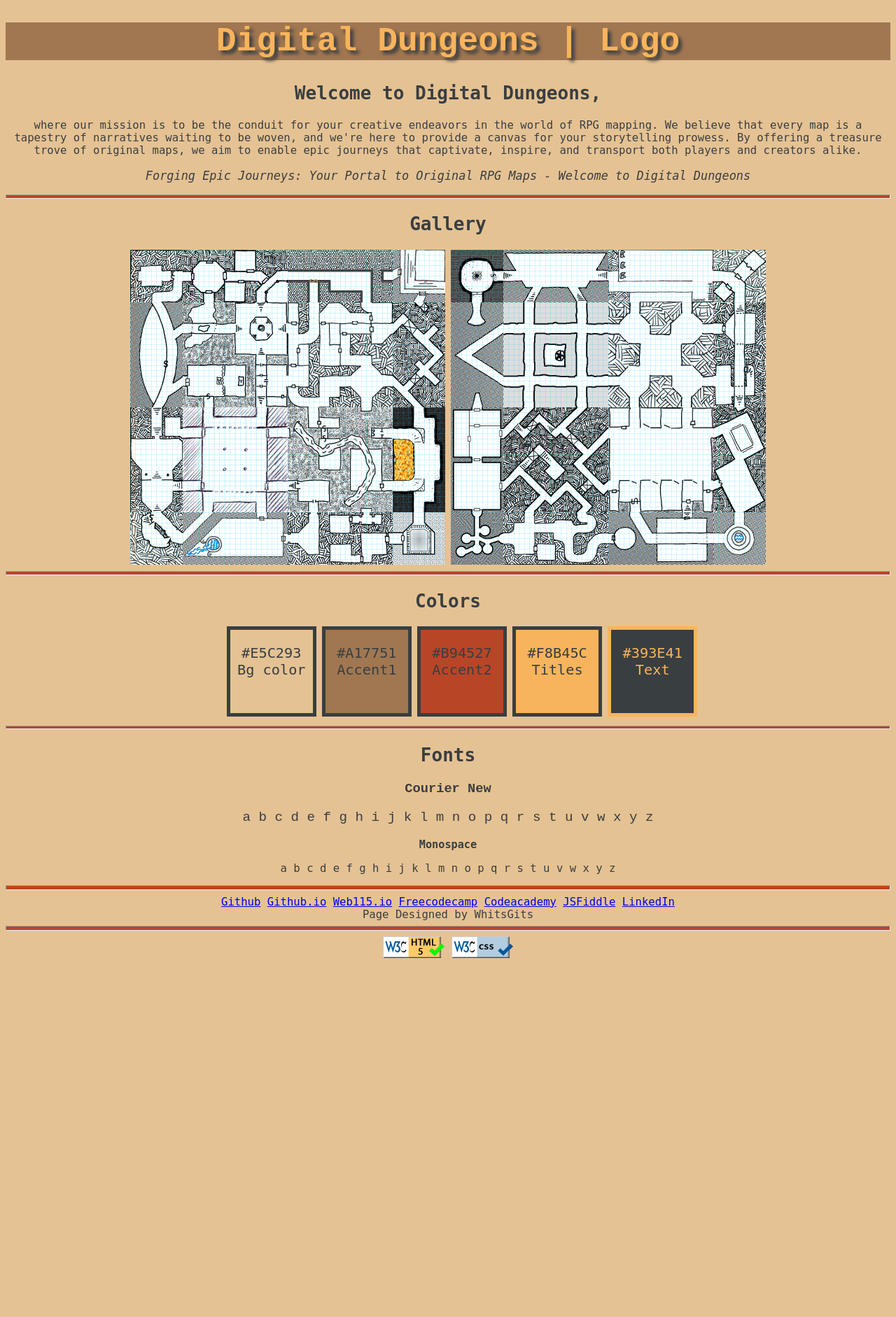
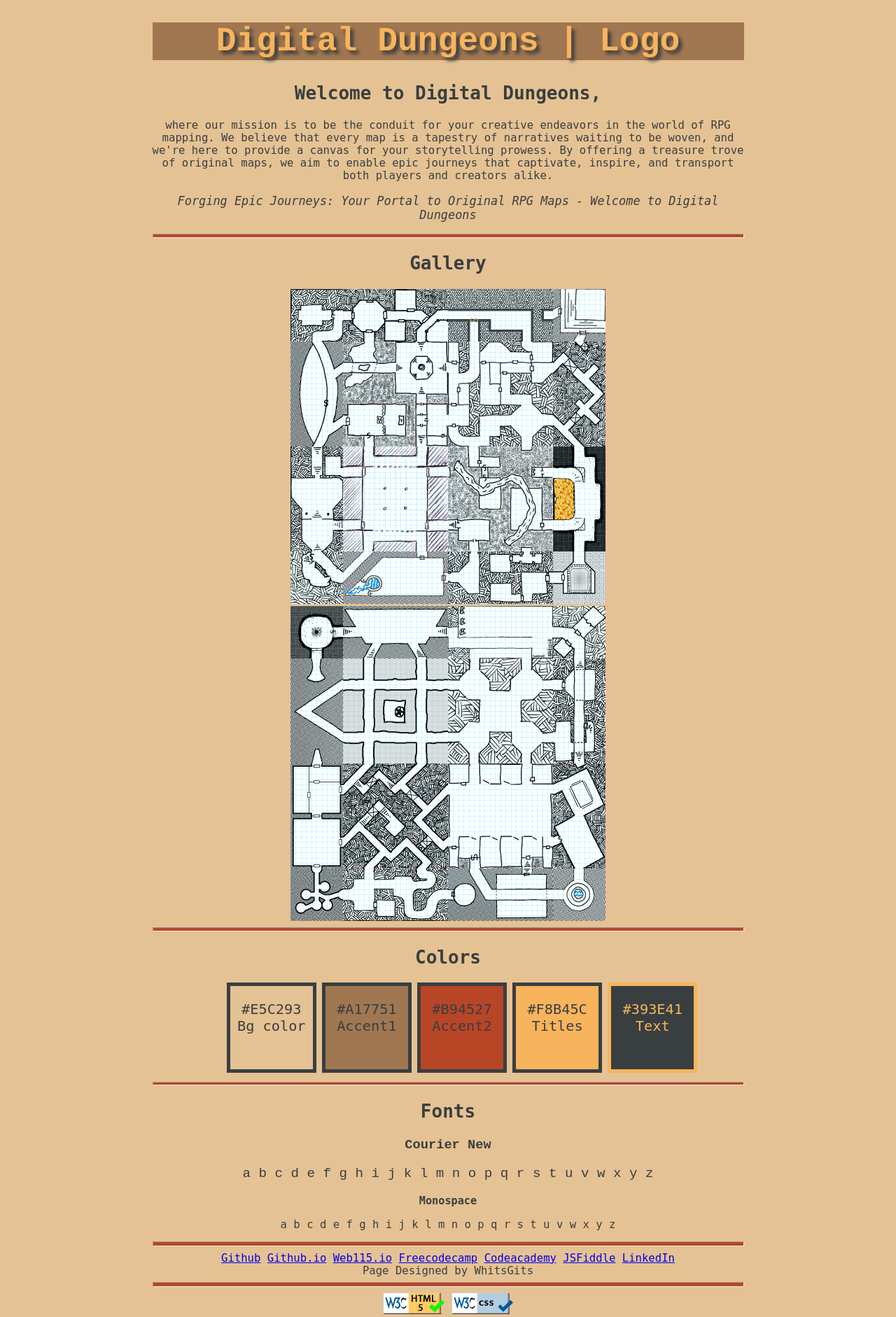
Before and after one commit to gwhitle/gwhitle.github.io, a PHP site: page /web115/m2brand.html in a window 1280 px wide. Shown: the whole page at 70% size. Before the commit the page ends 1369 px from the top, so only its background shows below. Run offline with PHP 8.4, Linux system fonts and the light colour scheme.

Commit message:
Centered pages
added css to center pages

```diff
--- a/web115/styles/default.css
+++ b/web115/styles/default.css
@@ -2,6 +2,8 @@ body {
     font-family: monospace;
     background-color: bisque;
     text-align: center;
+    margin: 0 auto;
+    max-width: 65em;
 }
 
 h1 {
--- a/web115/styles/m2brand_default.css
+++ b/web115/styles/m2brand_default.css
@@ -3,6 +3,8 @@ body {
     background-color: #e5c293;
     color: #393E41;
     text-align: center;
+    margin: 0 auto;
+    max-width: 65em;
 }
 
 h1 {
```
